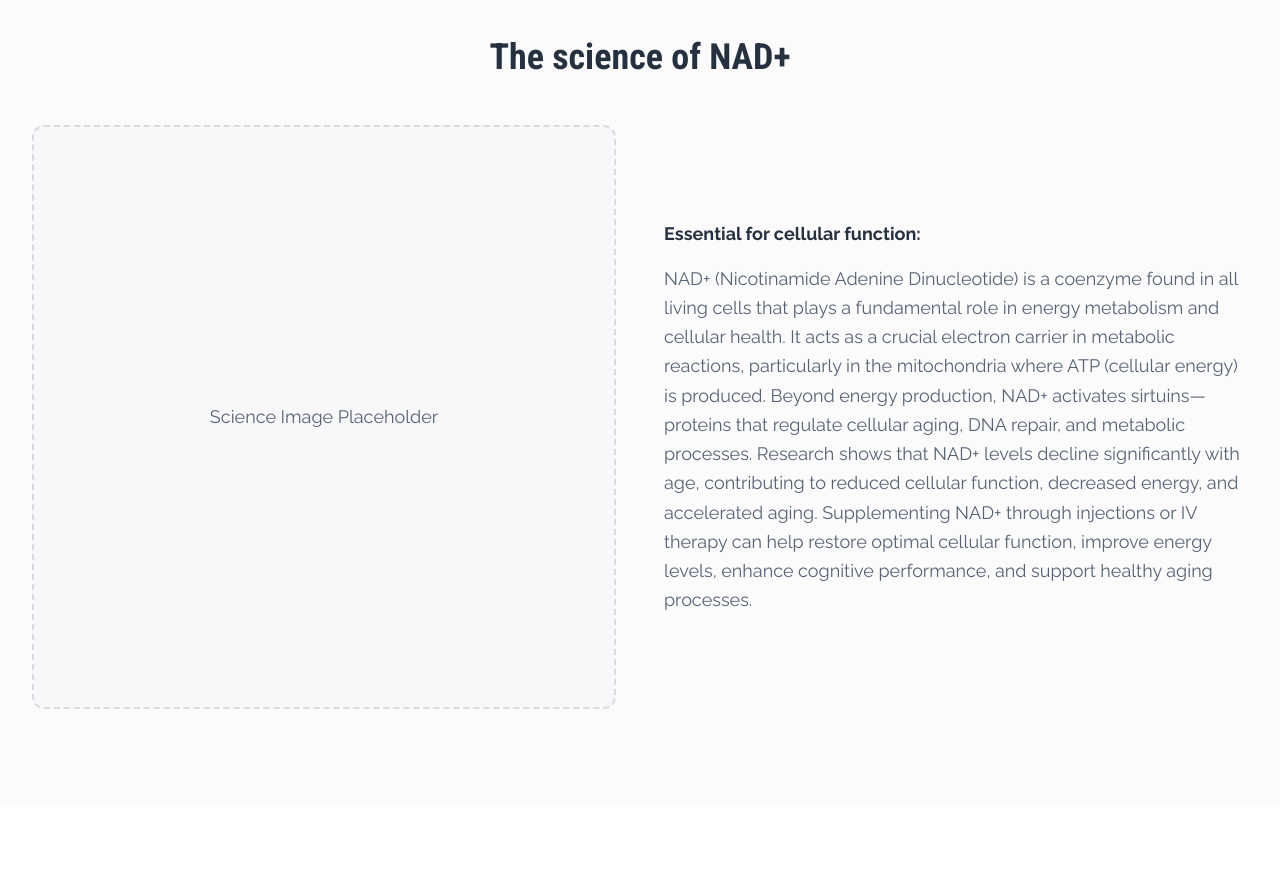
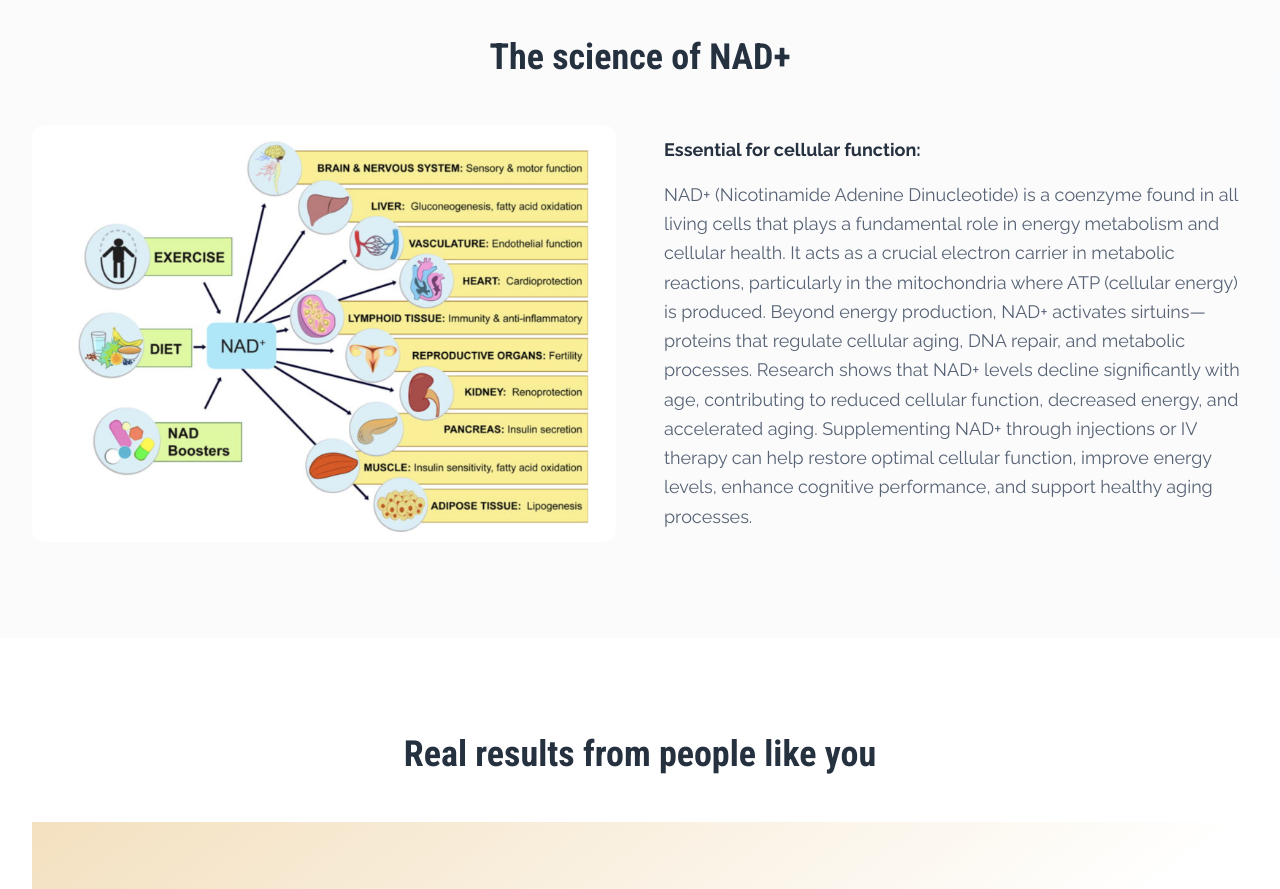
Before and after one commit to vitalitywellnessfl/vitality-preview, a React (Vite) app: page /nad-plus in a window 1280 px wide. Shown: the part 2980-3869 px from the top of the page. Built offline with nearby package versions, Linux system fonts and the light colour scheme; the HTML template or start-up script is replaced by a standard one; a web font is replaced by a local one.

Commit message:
Add NAD+ science image

```diff
--- a/src/pages/NADPlus.tsx
+++ b/src/pages/NADPlus.tsx
@@ -6,6 +6,7 @@ import { AnimatedSection } from "@/components/ui/AnimatedSection";
 import { Testimonials } from "@/components/Testimonials";
 import { SocialCTA } from "@/components/SocialCTA";
 import { ContactForm } from "@/components/ContactForm";
+import nadScienceDiagram from "@/assets/nad-science-diagram.png";
 import {
   Accordion,
   AccordionContent,
@@ -237,9 +238,11 @@ export default function NADPlus() {
 
             <div className="grid grid-cols-1 lg:grid-cols-2 gap-12 items-center">
               <AnimatedSection animation="fade-in">
-                <div className="bg-muted/30 rounded-lg aspect-square flex items-center justify-center border-2 border-dashed border-muted-foreground/20">
-                  <p className="text-muted-foreground text-lg">Science Image Placeholder</p>
-                </div>
+                <img
+                  src={nadScienceDiagram}
+                  alt="NAD+ benefits diagram showing how NAD+ from exercise, diet, and NAD boosters affects various body systems including brain, liver, heart, and muscles"
+                  className="rounded-lg w-full h-auto"
+                />
               </AnimatedSection>
 
               <AnimatedSection animation="fade-in" delay={100}>
```
Also changed, not shown: src/assets/nad-science-diagram.png (added).
